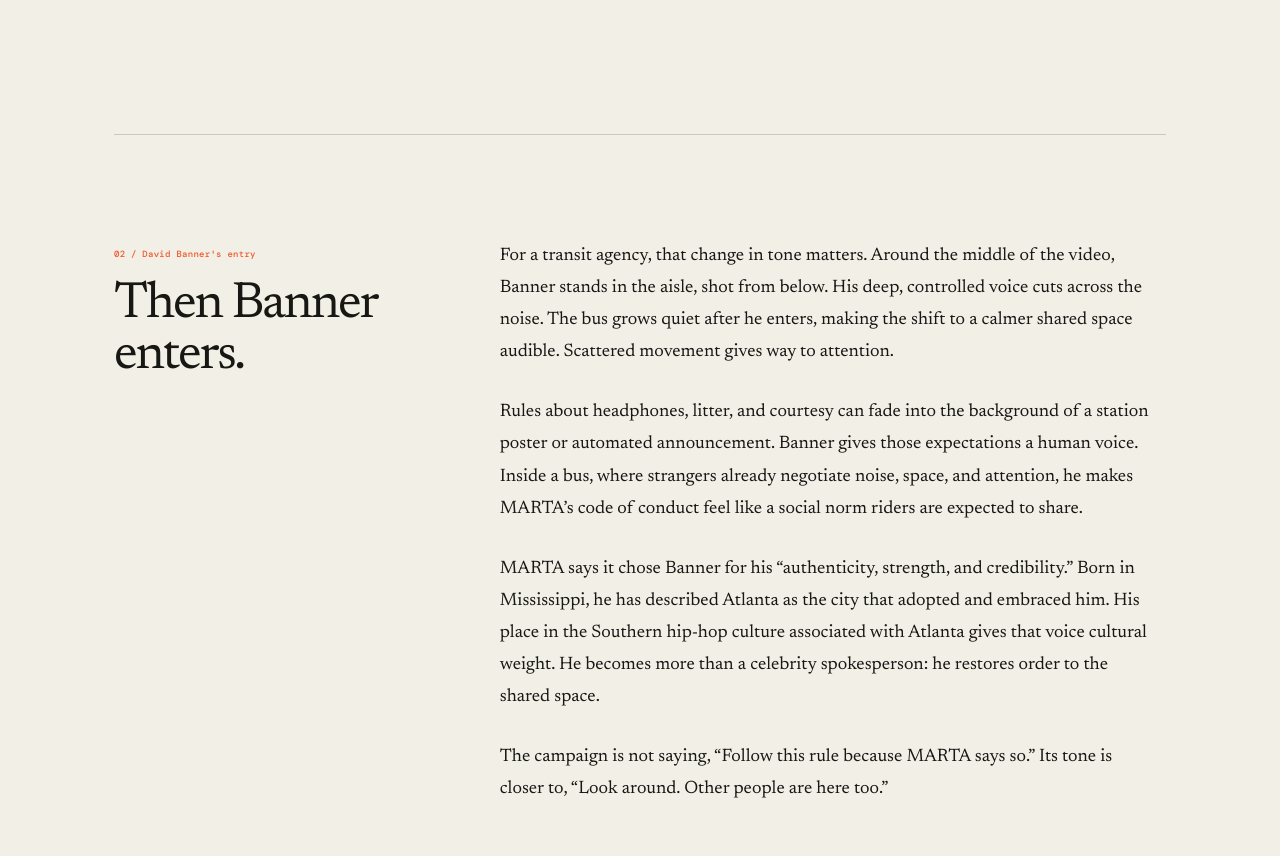
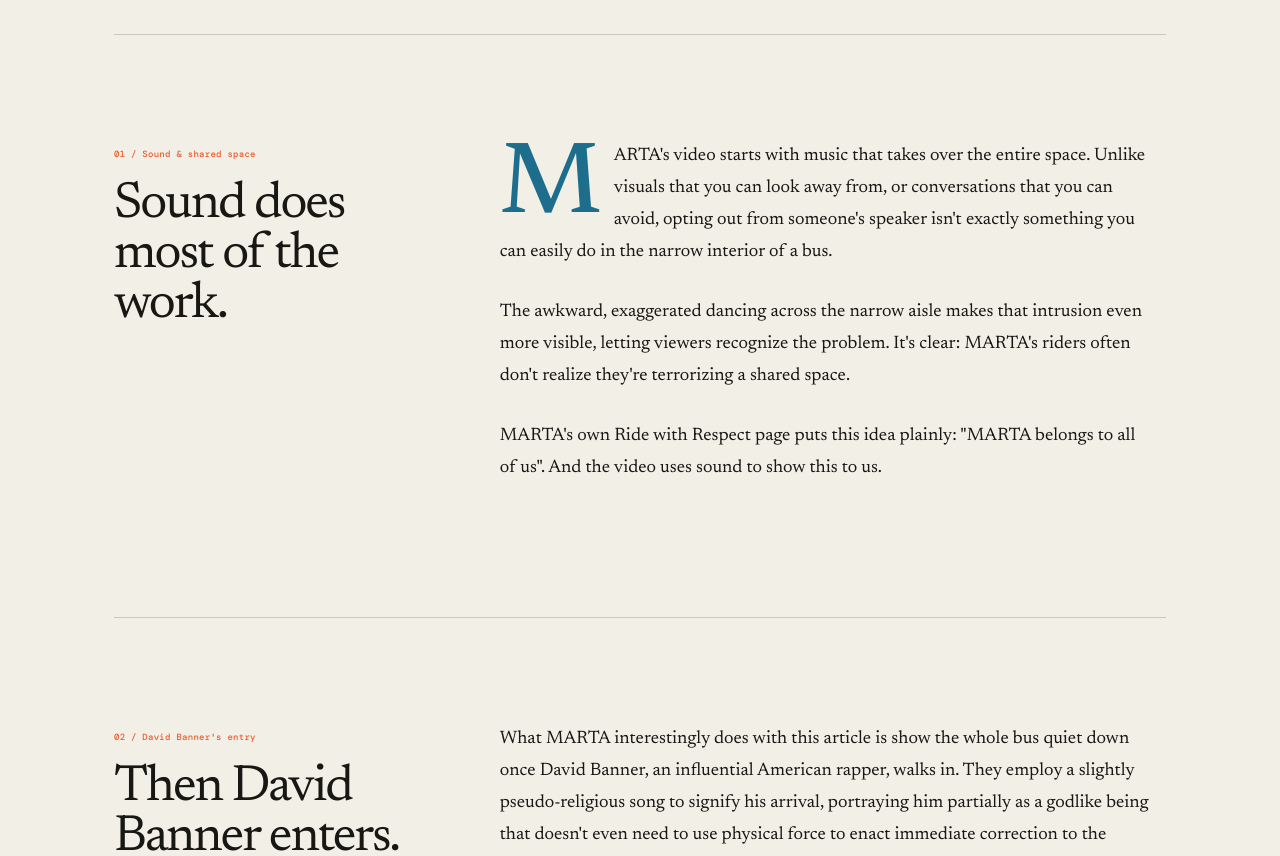
Before and after one commit to ThePyProgrammer/engl1101, a React (Vite) app: page / in a window 1280 px wide. Shown: the part 1940-2796 px from the top of the page. Built offline with nearby package versions, Linux system fonts and the light colour scheme; a web font is replaced by a local one.

Commit message:
chore: rewrite part 3

```diff
--- a/src/content/article.mdx
+++ b/src/content/article.mdx
@@ -33,10 +33,14 @@ Just last week, my whole trip on the MARTA bus was spent trying to ignore ladies
 
 Having grown up in Singapore for the majority of my life, where public transport tends to be quieter, Atlanta's MARTA has consistently irritated me, and I think most riders feel the same way. Sounds play a big part in our environments, and I believe that's exactly what MARTA was capitalizing on with this campaign.
 
-{/* Then David Banner appears, and the atmosphere changes. */}
+<YouTube id="3d8JPAbC93I" title="MARTA Ride with Respect campaign featuring David Banner">
+
+MARTA's Ride with Respect campaign featuring David Banner.
+
+</YouTube>
 
 
-{/* MARTA could have delivered the same message through a station poster. Its website already tells riders to use headphones, avoid talking loudly, throw away trash, and show “basic civility.” But the transit agency does more than tell passengers what respectful behavior looks like. It makes disrespect audible, turning everyday transit etiquette into something every passenger can feel. */}
+
 
 </Intro>
 
@@ -55,23 +59,17 @@ MARTA's own Ride with Respect page puts this idea plainly: "MARTA belongs to all
 
 <Section id="banner" label="David Banner's entry" eyebrow="David Banner's entry">
 
-## Then Banner enters.
+## Then David Banner enters.
 
-{/* What MARTA interestingly does with this article is show  */}
+What MARTA interestingly does with this article is show the whole bus quiet down once David Banner, an influential American rapper, walks in. They employ a slightly pseudo-religious song to signify his arrival, portraying him partially as a godlike being that doesn't even need to use physical force to enact immediate correction to the disorder in the bus.
 
-For a transit agency, that change in tone matters. Around the middle of the video, Banner stands in the aisle, shot from below. His deep, controlled voice cuts across the noise. The bus grows quiet after he enters, making the shift to a calmer shared space audible. Scattered movement gives way to attention.
+The audible "shh" made by Banner signifies his role as a "cultural elder" who uses his established community status to enforce authority, yet the use of the faint music makes his authority feel more righteous over bureaucratic. Effectively, it's like he's representing the "conscience" of the community that rides in MARTA buses every day.
 
-Rules about headphones, litter, and courtesy can fade into the background of a station poster or automated announcement. Banner gives those expectations a human voice. Inside a bus, where strangers already negotiate noise, space, and attention, he makes MARTA’s code of conduct feel like a social norm riders are expected to share.
+MARTA could have delivered the same message through a station poster. Its website already tells riders to use headphones, avoid talking loudly, throw away trash, and show "basic civility". But this campaign shows us explictly what respectful behavior might look like with David Banner's voice.
 
-MARTA says it chose Banner for his “authenticity, strength, and credibility.” Born in Mississippi, he has described Atlanta as the city that adopted and embraced him. His place in the Southern hip-hop culture associated with Atlanta gives that voice cultural weight. He becomes more than a celebrity spokesperson: he restores order to the shared space.
+MARTA has said publicly that it chose Banner for his "authenticity, strength, and credibility". Born in Mississippi, he has often described Atlanta as the city that adopted and embraced him. His place in the Southern hip-hop culture associated with Altanta gives that voice cultural weight, which he uses to restore order in the shared space.
 
-The campaign is not saying, “Follow this rule because MARTA says so.” Its tone is closer to, “Look around. Other people are here too.”
-
-<YouTube id="3d8JPAbC93I" title="MARTA Ride with Respect campaign featuring David Banner">
-
-Centered in the aisle and filmed from below, Banner takes control of the shared space at the same moment his voice takes control of its sound.
-
-</YouTube>
+Effectively, the campaign employs David Banner's cultural authority to put a voice to their code of conduct, and asks frequent MARTA riders to look around, because other people are there too.
 
 </Section>
 
```
